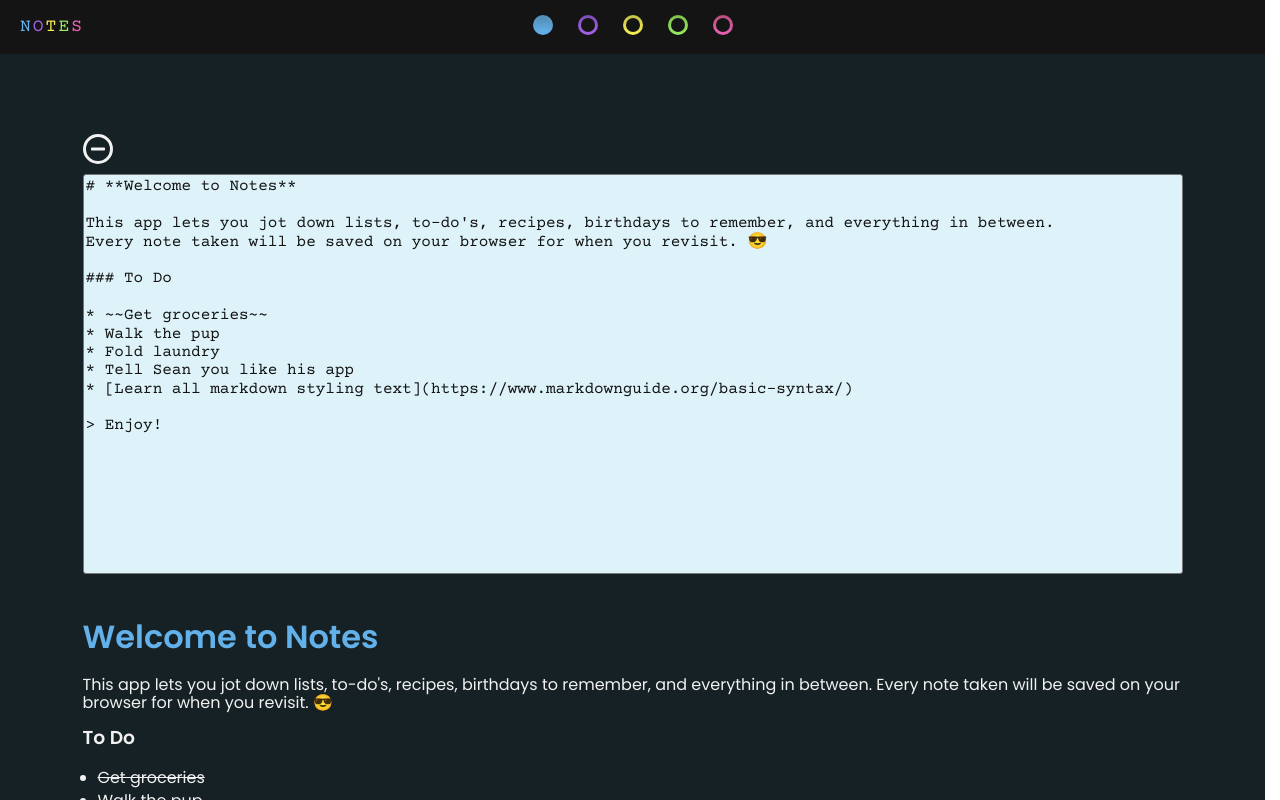
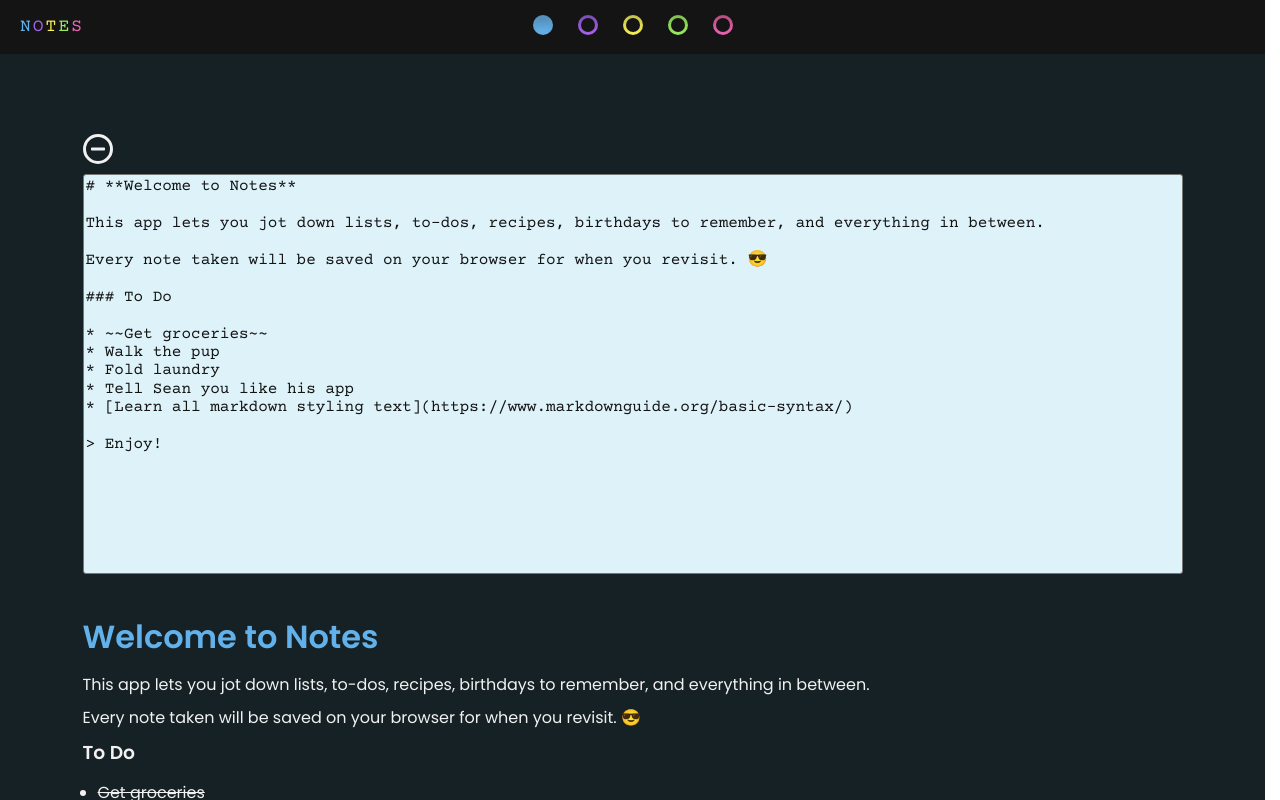
Before and after one commit to seandaniel/notes, a React (Vite) app: page / in a window 1280 px wide. Shown: the top 800 px of the page. Built offline with nearby package versions, Linux system fonts and the light colour scheme.

Commit message:
Update context.tsx

```diff
--- a/src/context.tsx
+++ b/src/context.tsx
@@ -5,7 +5,8 @@ const AppContext = React.createContext<contextType | null>(null);
 
 const defaultMarkdown: string = `# **Welcome to Notes**
 
-This app lets you jot down lists, to-do's, recipes, birthdays to remember, and everything in between.
+This app lets you jot down lists, to-dos, recipes, birthdays to remember, and everything in between.
+
 Every note taken will be saved on your browser for when you revisit. 😎
 
 ### To Do
```
